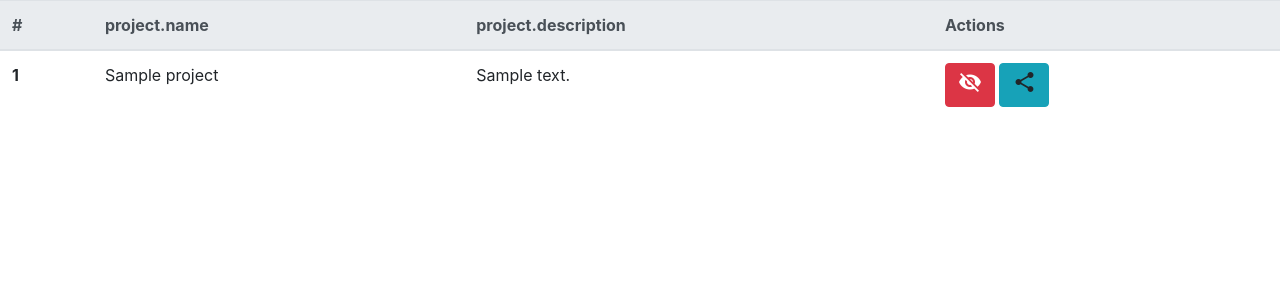
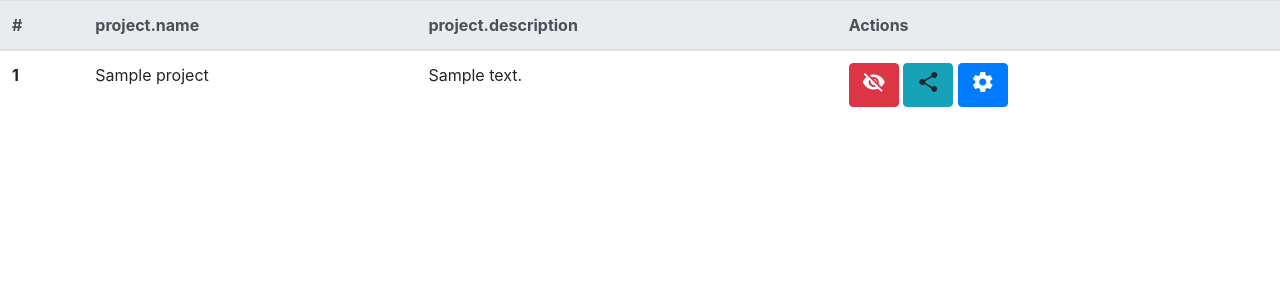
Before and after one commit to Alexander35/combiner, a Django app: page /project/projects-list/ in a window 1280 px wide. Shown: the part 56-356 px from the top of the page. Run offline with Django 3.2, Linux system fonts and the light colour scheme; a user stored in the database is signed in; tables that the repository leaves empty hold one stand-in row (values such as "Sample post"); some libraries are stand-ins or nearby versions.

Commit message:
project settings

```diff
--- a/comander/models.py
+++ b/comander/models.py
@@ -6,6 +6,7 @@ from django.db import models
 
 class Worker(models.Model):
 	name = models.CharField(max_length=100, unique=True)
+	description = models.CharField(max_length=100, null=True, blank=True)
 	input_params = models.CharField(max_length=100, blank=False, null=False)
 	run_command = models.CharField(max_length=100)
 	user = models.ManyToManyField(User)
--- a/comander/templates/project/projects_list.html
+++ b/comander/templates/project/projects_list.html
@@ -30,6 +30,9 @@
 		    <a type="button" class="btn btn-info" data-toggle="modal" data-target="#{{ project.name }}">
 		      	<i class="material-icons">share</i>
 		    </a>
+	      	<a type="button" class="btn btn-primary" href="{% url 'project_settings' project.id   %}">
+	      		<i class="material-icons">settings</i>
+	      	</a>
     	    {% include "modal.html" with modal_id=project.name modal_title="Share Project" project=project modal_form="project/share_project_to_user_form.html" %}
 	      </td>
 	    </tr>
--- a/comander/urls.py
+++ b/comander/urls.py
@@ -16,4 +16,5 @@ urlpatterns = [
     path('project/new-project/', views.new_project, name='new_project'),
     path('project/visibility/<project_id>/', views.project_visibility, name="project_visibility"),
     path('project/share_project_to/<project_id>/', views.share_project_to, name="share_project_to"),
+    path('project/settings/<project_id>/', views.project_settings, name="project_settings"),
 ]
--- a/comander/views_project.py
+++ b/comander/views_project.py
@@ -2,7 +2,24 @@ from django.contrib.auth.models import User
 from django.shortcuts import render, redirect
 from django.contrib.auth.decorators import login_required
 from .forms import AddProjectForm, ShareProjectToUser
-from .models import Project
+from .models import Project, Worker
+
+@login_required
+def project_settings(request, project_id):
+
+	project = Project.objects.get(pk=project_id)
+	worker_list = Worker.objects.filter(user__pk=request.user.id)
+
+	print(worker_list)
+
+	return render(
+            request,
+            'project/projects_settings.html',
+            {
+                'title' : 'Project Settings',
+                'project' : project,
+            }
+        )
 
 @login_required
 def share_project_to(request, project_id):
```
Also changed, not shown: comander/forms.py (+14 -0 lines), comander/templates/project/add_worker_to_project_form.html (added, +12 -0 lines), comander/templates/project/project_settings.html (added, +11 -0 lines).
